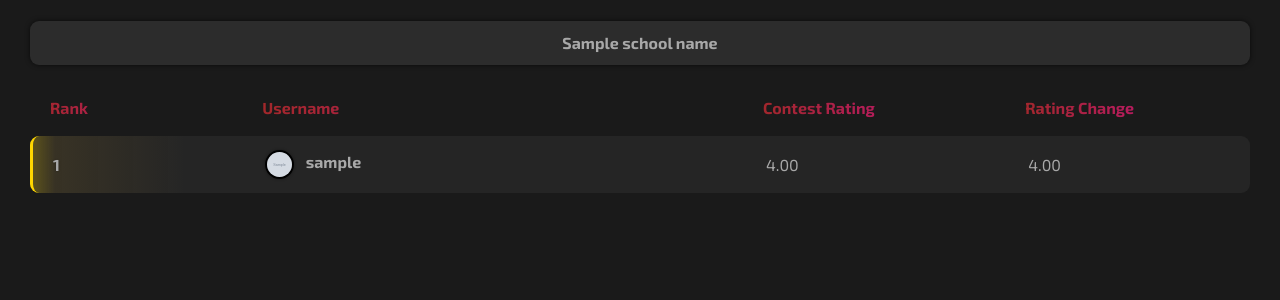
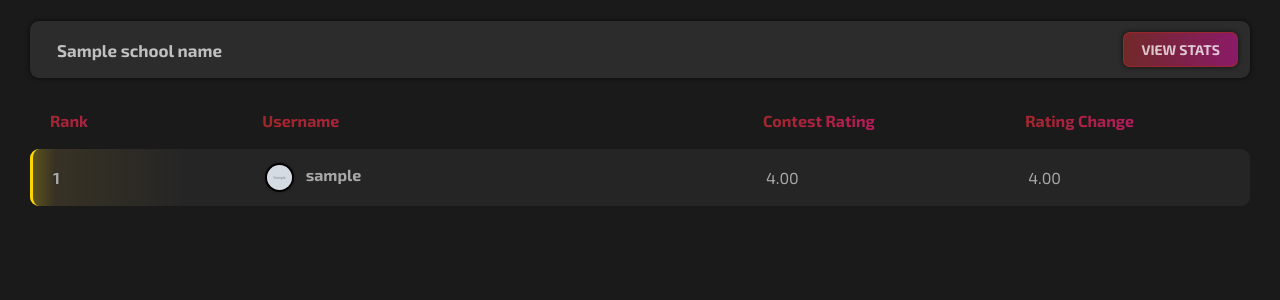
Before and after one commit to cs340-25/LeeterBoard, a Flask app: template src/templates/school.html in a window 1280 px wide. Shown: the part 55-355 px from the top of the page. Run offline with Flask 3, Linux system fonts and the light colour scheme; the template is opened without the code that fills it: most values are stand-ins (such as "Sample title", 1, 10 or a date in 2020); grey boxes marked "Sample" are stand-in pictures.

Commit message:
Updated school.html and school.css to add a button to  universiy name header that directs users to the university stats page + fixed allignment and shadow of header

```diff
--- a/src/static/styles/school.css
+++ b/src/static/styles/school.css
@@ -262,20 +262,48 @@ main {
 
 
 .university-name-box {
-    width: auto;
+    display: flex;
+    align-items: center; /* Align logo and text */
+    justify-content: center; /* Center the content */
+    gap: 10px; /* Space between logo and text */
     padding: 12px;
-    height: 20px;
+    height: 33px;
     border-radius: 9px;
     background-color: #2c2c2c;
-    color: rgb(168, 168, 168); /* Set text color to match the table gray */
+    color: rgb(192, 192, 192);
     box-shadow: 0 0px 5px rgba(0, 0, 0, 0.647);
-    margin-top: 1px; /* Adds space above the box */
-    margin-bottom: 19px; /* Adds space below the box */
+    margin-top: 1px;
+    margin-bottom: 19px;
     margin-left: 10px;
     margin-right: 10px;
-    font-size: 16px;
+    font-size: 17px;
     font-weight: bold;
     text-align: center;
+}
+
+.university-name-box span {
+    padding-left: 15px;
+}
+
+.view-stats-button {
+    background: linear-gradient(to right, rgba(160, 40, 40, 0.6), rgba(203, 16, 144, 0.6));
+    border: 1.75px solid rgba(160, 40, 40, 0.85);
+    color: rgba(255, 255, 255, 0.75);
+    font-size: 14px;
+    font-weight: bold;
+    border-radius: 7px;
+    padding: 8px 17px;
+    cursor: pointer;
+    transition: 0.3s ease-in-out;
+    text-transform: uppercase;
+    margin-left: auto; /* Pushes the button to the right inside the container */
+    box-shadow: 0 0px 5px rgba(0, 0, 0, 0.647);
+}
+
+.view-stats-button:hover {
+    background: linear-gradient(to right, rgba(203, 16, 144, 0.75), rgba(160, 40, 40, 0.75));
+    border-color: rgba(203, 16, 144, 0.9);
+    color: white;
 }
 
 
--- a/src/templates/school.html
+++ b/src/templates/school.html
@@ -21,7 +21,11 @@
     </header>
 
     <main>
-        <h3 class="university-name-box">{{ school_name }}</h3>
+        <div class="university-name-box">
+            <span>{{ school_name }}</span>
+            <button class="view-stats-button" onclick="window.location.href='{{ url_for('unipage') }}'">View Stats</button>
+        </div>
+
 
 
         <!-- Leaderboard Table -->
```
